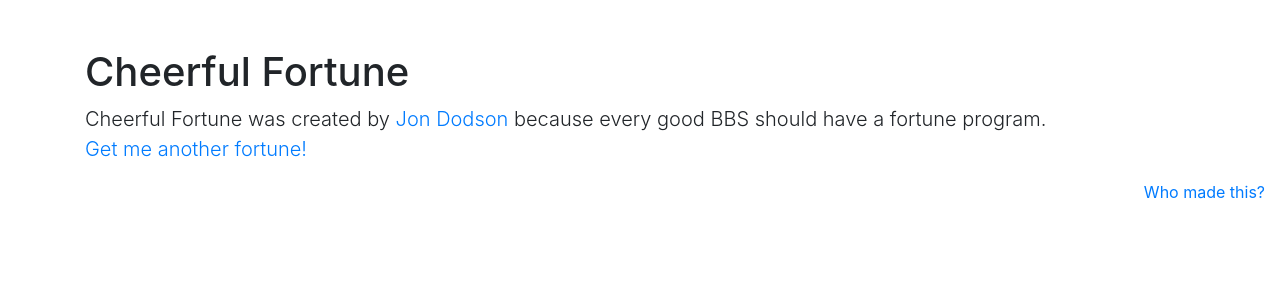
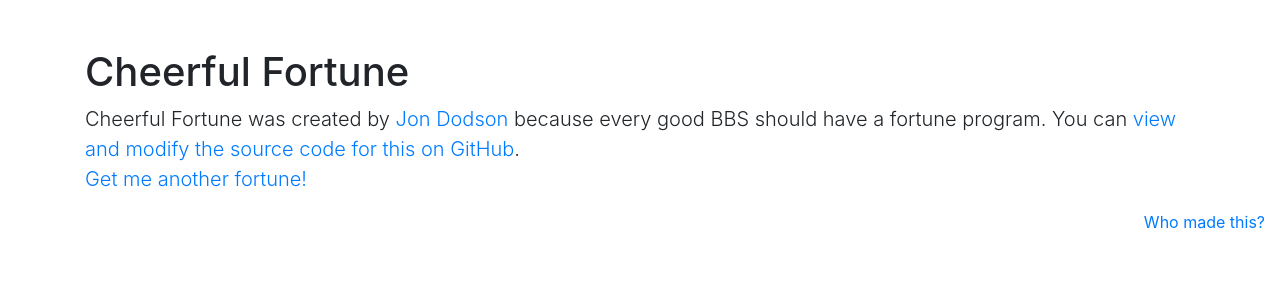
Before and after one commit to cheerfulghost/cheerful-fortune, a Jekyll site: the page built from about.html, in a window 1280 px wide. Shown: the top 300 px of the page. Built offline with Jekyll 4.4.1, drawn with Linux system fonts in a browser that asks for light colours.

Commit message:
Adding a link on the about to the project source.

```diff
--- a/about.html
+++ b/about.html
@@ -3,6 +3,6 @@ layout: default
 title: About
 ---
 
-Cheerful Fortune was created by <a href="http://jdodson.org" target="_blank">Jon Dodson</a> because every good BBS should have a fortune program.
+Cheerful Fortune was created by <a href="http://jdodson.org" target="_blank">Jon Dodson</a> because every good BBS should have a fortune program.  You can <a href="https://github.com/jdodson/cheerful-fortune" target="_blank">view and modify the source code for this on GitHub</a>.
 <br/>
 <a href="index.html">Get me another fortune!</a>
--- a/docs/about.html
+++ b/docs/about.html
@@ -20,7 +20,7 @@
     <main role="main" class="container">
       <h1 class="mt-5">Cheerful Fortune</h1>
       <p class="lead">
-        Cheerful Fortune was created by <a href="http://jdodson.org" target="_blank">Jon Dodson</a> because every good BBS should have a fortune program.
+        Cheerful Fortune was created by <a href="http://jdodson.org" target="_blank">Jon Dodson</a> because every good BBS should have a fortune program.  You can <a href="https://github.com/jdodson/cheerful-fortune" target="_blank">view and modify the source code for this on GitHub</a>.
 <br/>
 <a href="index.html">Get me another fortune!</a>
 
--- a/docs/feed.xml
+++ b/docs/feed.xml
@@ -1 +1 @@
-<?xml version="1.0" encoding="utf-8"?><feed xmlns="http://www.w3.org/2005/Atom" ><generator uri="https://jekyllrb.com/" version="3.8.3">Jekyll</generator><link href="/feed.xml" rel="self" type="application/atom+xml" /><link href="/" rel="alternate" type="text/html" /><updated>2018-07-08T13:58:46-07:00</updated><id>/</id><title type="html">Cheerful Fortune</title><subtitle>Write an awesome description for your new site here. You can edit this line in _config.yml. It will appear in your document head meta (for Google search results) and in your feed.xml site description.</subtitle></feed>
+<?xml version="1.0" encoding="utf-8"?><feed xmlns="http://www.w3.org/2005/Atom" ><generator uri="https://jekyllrb.com/" version="3.8.3">Jekyll</generator><link href="/feed.xml" rel="self" type="application/atom+xml" /><link href="/" rel="alternate" type="text/html" /><updated>2018-07-08T14:02:59-07:00</updated><id>/</id><title type="html">Cheerful Fortune</title><subtitle>Write an awesome description for your new site here. You can edit this line in _config.yml. It will appear in your document head meta (for Google search results) and in your feed.xml site description.</subtitle></feed>
```
